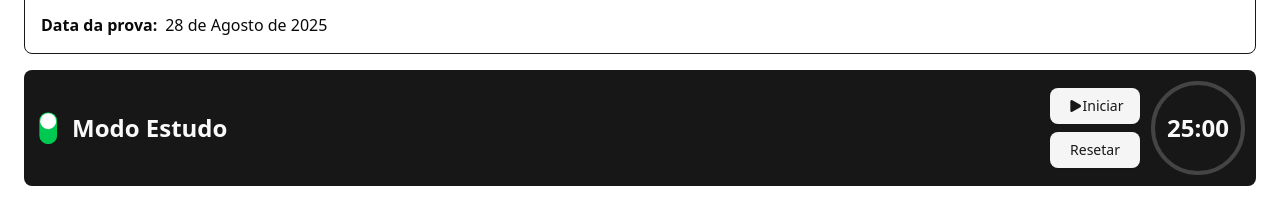
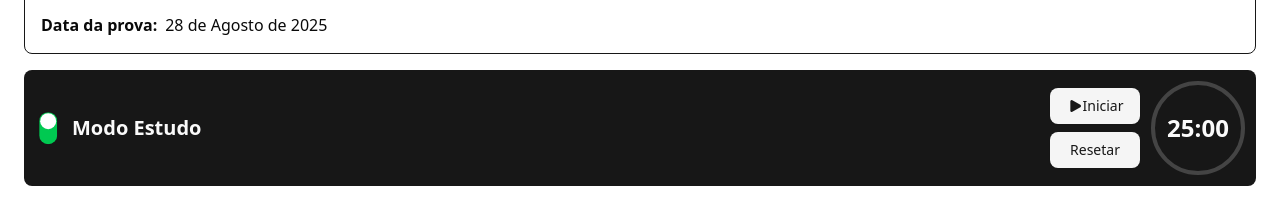
Before and after one commit to AlexEduSantos/Kronos, a Next.js app in the folder frontend/: page / in a window 1280 px wide. Shown: the part 270-494 px from the top of the page. Built offline with nearby package versions, Linux system fonts and the light colour scheme.

Commit message:
fix: ajustar layout do componente PomodoroTimer e corrigir estilo do rótulo

```diff
--- a/frontend/src/_components/pomodoro.tsx
+++ b/frontend/src/_components/pomodoro.tsx
@@ -65,8 +65,8 @@ const PomodoroTimer = () => {
   const progress = 1 - currentTime / totalTime;
 
   return (
-    <div className="w-full px-6">
-      <div className="w-full rounded-md bg-primary text-primary-foreground p-2 flex items-center justify-between">
+    <div className="w-full overflow-hidden px-6">
+      <div className="w-full rounded-md bg-primary text-primary-foreground p-2 flex items-center justify-between gap-2">
         <div className="flex items-center gap-2">
           <Switch
             id="modo"
@@ -77,7 +77,7 @@ const PomodoroTimer = () => {
             }}
             className="rotate-90  data-[state=unchecked]:bg-green-500 data-[state=checked]:bg-[#FF9800]"
           />
-          <Label className="text-2xl font-bold cursor-pointer" htmlFor="modo">
+          <Label className="text-xl font-bold cursor-pointer" htmlFor="modo">
             {modo === "study" ? "Modo Estudo" : "Modo Descanso"}
           </Label>
         </div>
```
